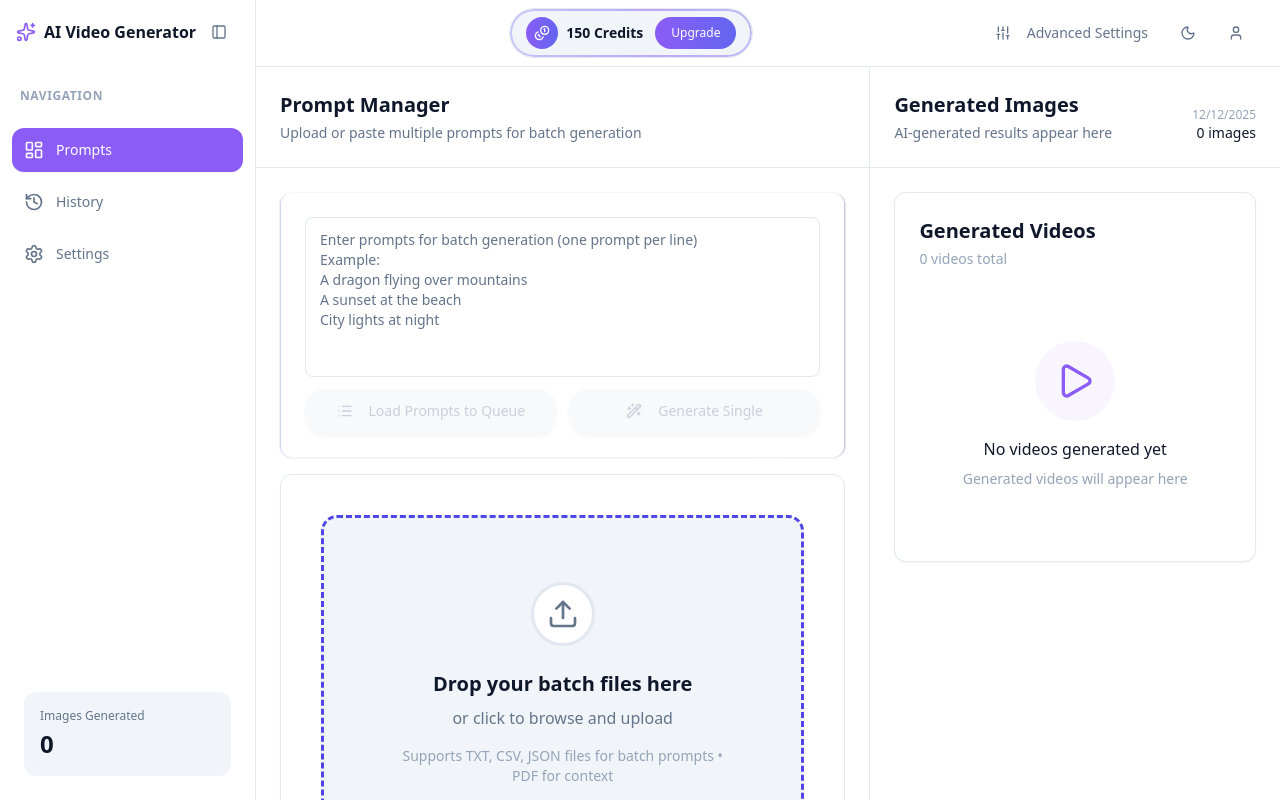
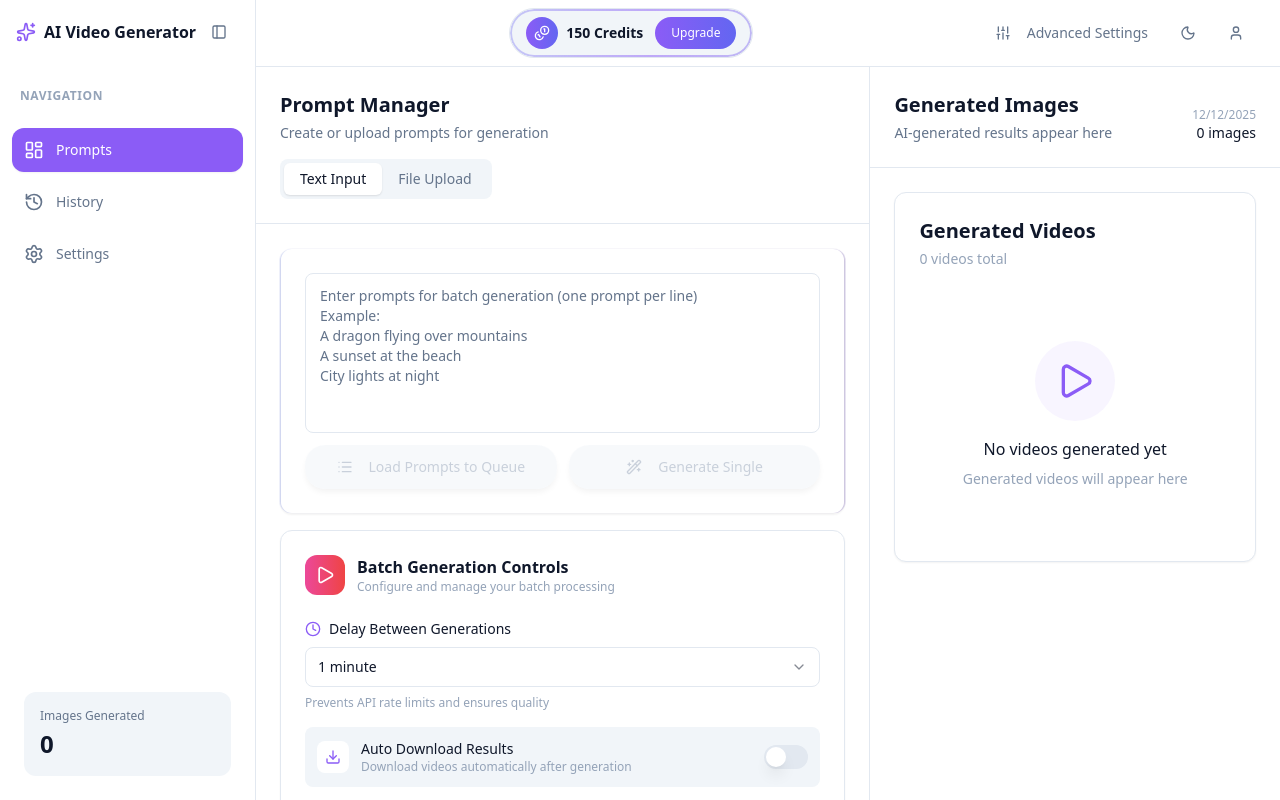
Before and after one commit to Nimesh-Kavinda/textToVideo, a React (Vite) app: page /converter in a window 1280 px wide. Built offline with nearby package versions, Linux system fonts and the light colour scheme.

Commit message:
feat: Add tab navigation for prompt input and file upload in TextToVideoConverter

```diff
--- a/src/pages/TextToVideoConverter.jsx
+++ b/src/pages/TextToVideoConverter.jsx
@@ -35,6 +35,7 @@ export default function TextToVideoConverter() {
   const [sidebarTab, setSidebarTab] = useState('prompts');
   const [selectedVideo, setSelectedVideo] = useState(null);
   const [isSidebarCollapsed, setIsSidebarCollapsed] = useState(false);
+  const [promptTab, setPromptTab] = useState('text');
 
   // Batch processing state
   const [promptQueue, setPromptQueue] = useState([]);
@@ -622,6 +623,8 @@ export default function TextToVideoConverter() {
                     backgroundColor: colors.background.card,
                   }}
                 >
+                  <div className="flex items-center justify-between mb-4">
+                    <div>
                       <h2
                         className="text-xl font-bold mb-1"
                         style={{ color: colors.text.primary }}
@@ -632,12 +635,62 @@ export default function TextToVideoConverter() {
                         className="text-sm"
                         style={{ color: colors.text.secondary }}
                       >
-                    Upload or paste multiple prompts for batch generation
+                        Create or upload prompts for generation
                       </p>
+                    </div>
+                  </div>
+
+                  {/* Tabs */}
+                  <div
+                    className="flex p-1 rounded-lg w-fit"
+                    style={{ backgroundColor: colors.background.hover }}
+                  >
+                    <button
+                      onClick={() => setPromptTab('text')}
+                      className={`px-4 py-1.5 rounded-md text-sm font-medium transition-all`}
+                      style={{
+                        backgroundColor:
+                          promptTab === 'text'
+                            ? colors.background.card
+                            : 'transparent',
+                        color:
+                          promptTab === 'text'
+                            ? colors.text.primary
+                            : colors.text.secondary,
+                        boxShadow:
+                          promptTab === 'text'
+                            ? '0 1px 2px rgba(0,0,0,0.1)'
+                            : 'none',
+                      }}
+                    >
+                      Text Input
+                    </button>
+                    <button
+                      onClick={() => setPromptTab('upload')}
+                      className={`px-4 py-1.5 rounded-md text-sm font-medium transition-all`}
+                      style={{
+                        backgroundColor:
+                          promptTab === 'upload'
+                            ? colors.background.card
+                            : 'transparent',
+                        color:
+                          promptTab === 'upload'
+                            ? colors.text.primary
+                            : colors.text.secondary,
+                        boxShadow:
+                          promptTab === 'upload'
+                            ? '0 1px 2px rgba(0,0,0,0.1)'
+                            : 'none',
+                      }}
+                    >
+                      File Upload
+                    </button>
+                  </div>
                 </div>
 
                 <div className="flex-1 overflow-y-auto p-6 space-y-6">
                   <div className="space-y-4">
+                    {promptTab === 'text' ? (
                       <PromptSection
                         prompt={prompt}
                         onPromptChange={setPrompt}
@@ -647,7 +700,7 @@ export default function TextToVideoConverter() {
                         uploadedFilesCount={uploadedFiles.length}
                         colors={colors}
                       />
-
+                    ) : (
                       <FileUploadSection
                         uploadedFiles={uploadedFiles}
                         isDragging={isDragging}
@@ -661,6 +714,7 @@ export default function TextToVideoConverter() {
                         colors={colors}
                         theme={theme}
                       />
+                    )}
 
                     <BatchControls
                       promptQueue={promptQueue}
```
Lines whose indentation alone changed are shown as unchanged.
